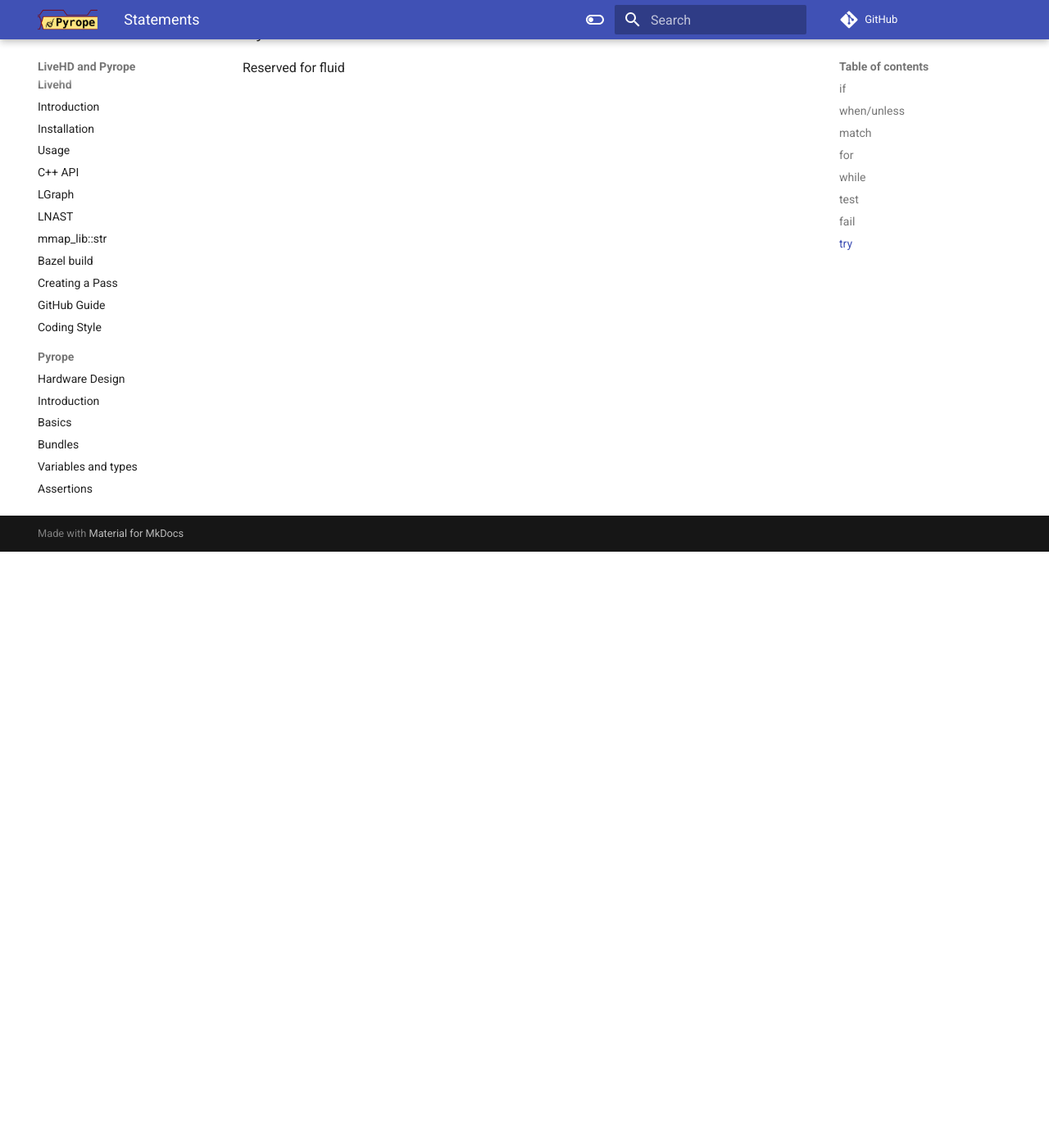
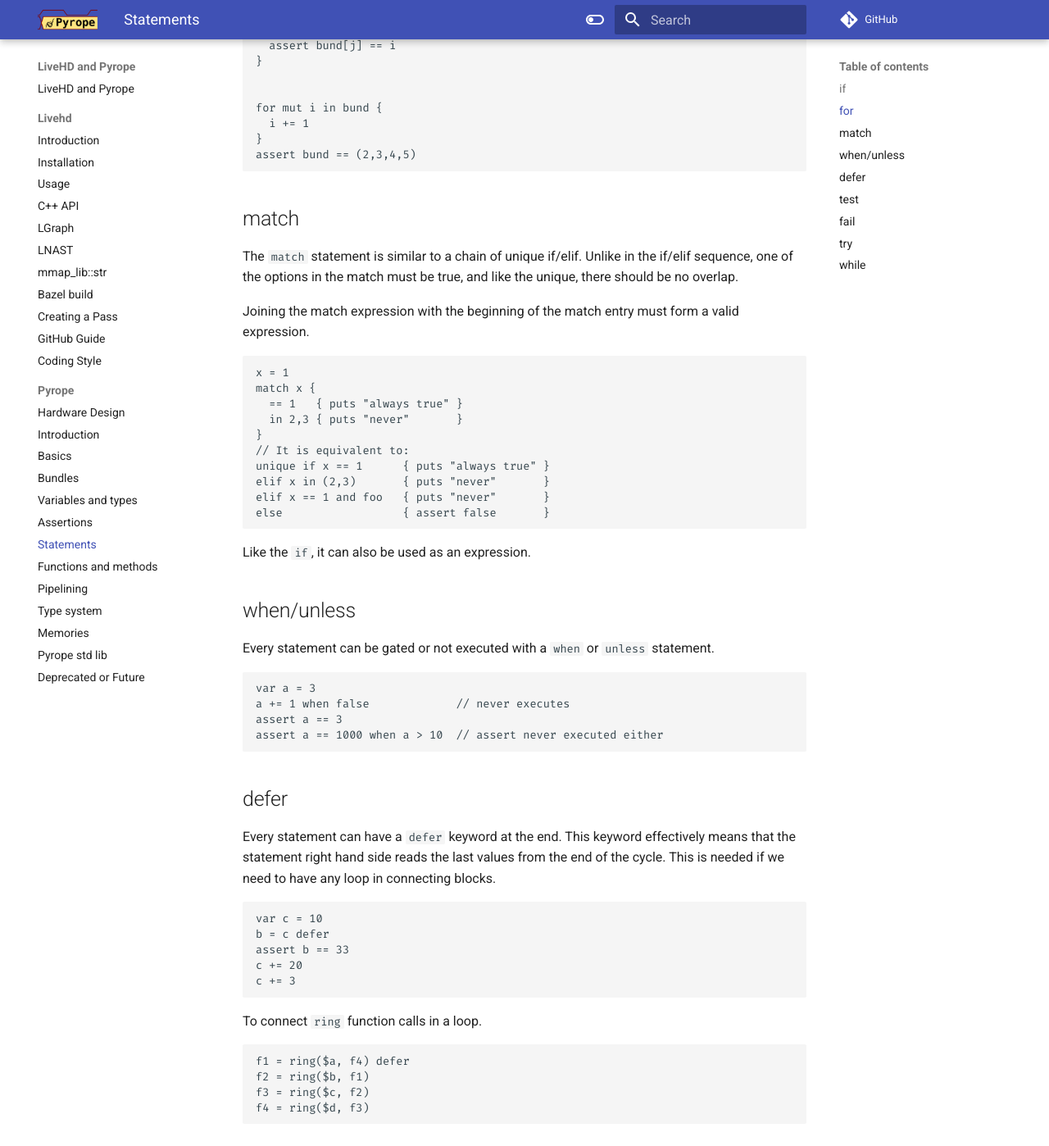
Before and after one commit to masc-ucsc/docs, an MkDocs documentation site: the page built from docs/pyrope/05b-statements.md, in a window 1280 px wide and 1400 px high, scrolled down 727 px. Shown: the whole window at 82% size. Built offline with MkDocs 1.6.1 and Material for MkDocs 9.7.7, drawn with Linux system fonts in a browser that asks for light colours; comment, search, counter and statistics services are not loaded; some of the changed text lies outside the part shown.

Commit message:
missing statement documentation

````diff
--- a/docs/pyrope/05b-statements.md
+++ b/docs/pyrope/05b-statements.md
@@ -3,13 +3,104 @@
 
 ## if
 
-## when/unless
+
+Pyrope uses a typical `if`, `elif`, `else` sequence found in most languages.
+Before the if starts, there is an optional keyword `unique` that enforces that
+a single condition is true in the if/elif chain. This is useful for synthesis
+which allows a parallel mux.
+
+The `if` sequence can be used in expressions too.
+
+```
+a = unique if cond == 1 {
+  300
+}elif cond == 2 {
+  400
+}else{
+  500
+}
+
+var x
+if a { x = 3 } else { x = 4 }
+```
+
+## for
+
+
+```
+for i in 0..<100 {
+}
+
+var bund = (1,2,3,4)
+for i,index in bund {
+  assert bund[j] == i
+}
+
+
+for mut i in bund {
+  i += 1
+}
+assert bund == (2,3,4,5)
+```
+
 
 ## match
 
-## for
+The `match` statement is similar to a chain of unique if/elif. Unlike in the
+if/elif sequence, one of the options in the match must be true, and like the
+unique, there should be no overlap.
 
-## while
+
+Joining the match expression with the beginning of the match entry must form a
+valid expression.
+
+```
+x = 1
+match x {
+  == 1   { puts "always true" }
+  in 2,3 { puts "never"       }
+}
+// It is equivalent to:
+unique if x == 1      { puts "always true" }
+elif x in (2,3)       { puts "never"       }
+elif x == 1 and foo   { puts "never"       }
+else                  { assert false       }
+```
+
+Like the `if`, it can also be used as an expression.
+
+## when/unless
+
+Every statement can be gated or not executed with a `when` or `unless` statement.
+
+```
+var a = 3
+a += 1 when false             // never executes
+assert a == 3
+assert a == 1000 when a > 10  // assert never executed either
+```
+
+## defer
+
+Every statement can have a `defer` keyword at the end. This keyword effectively
+means that the statement right hand side reads the last values from the end of
+the cycle. This is needed if we need to have any loop in connecting blocks.
+
+```
+var c = 10
+b = c defer
+assert b == 33
+c += 20
+c += 3
+```
+
+To connect `ring` function calls in a loop.
+```
+f1 = ring($a, f4) defer
+f2 = ring($b, f1)
+f3 = ring($c, f2)
+f4 = ring($d, f3)
+```
 
 ## test
 
@@ -20,3 +111,7 @@
 ## try
 
 Reserved for fluid
+
+## while
+
+Reserved for future use with HLS
````
